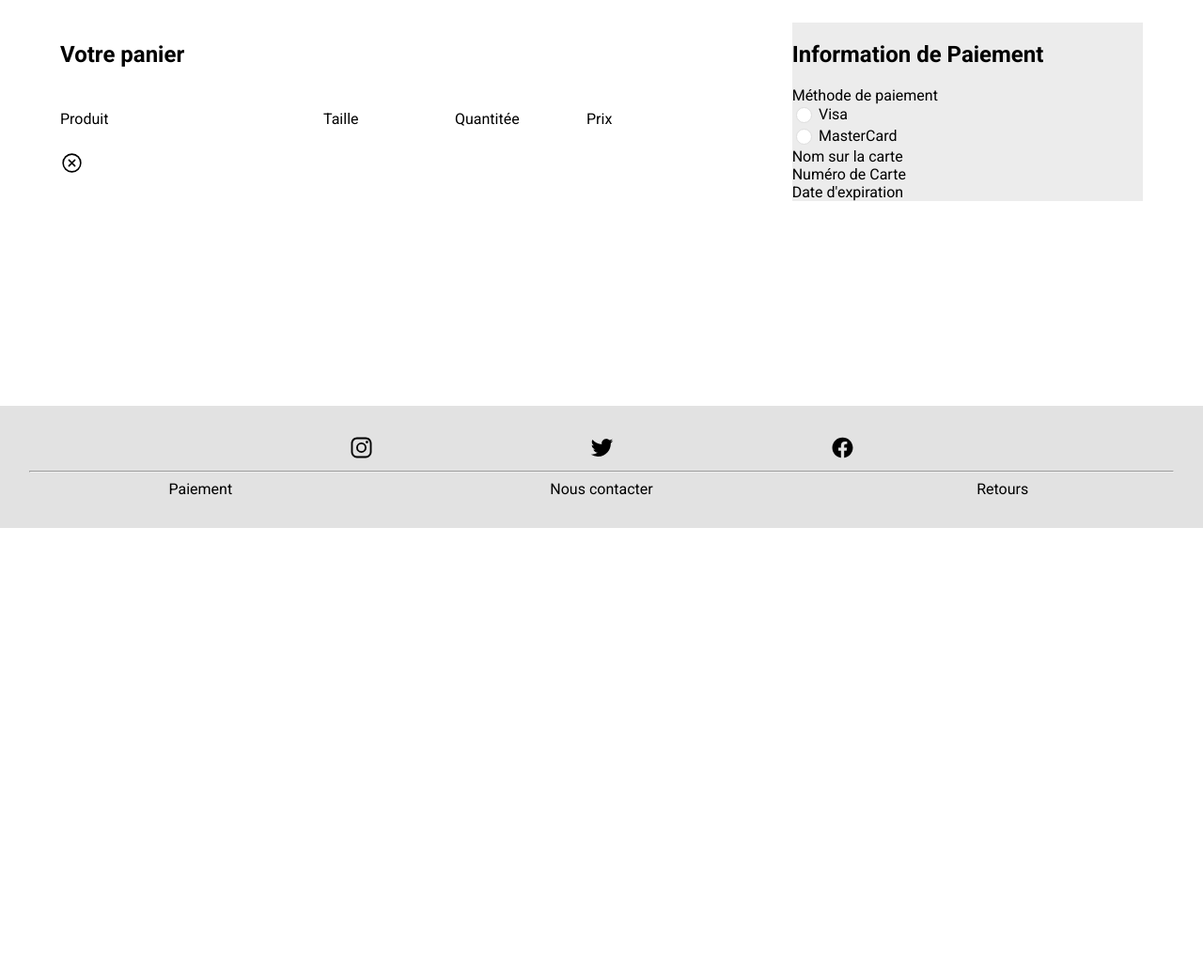
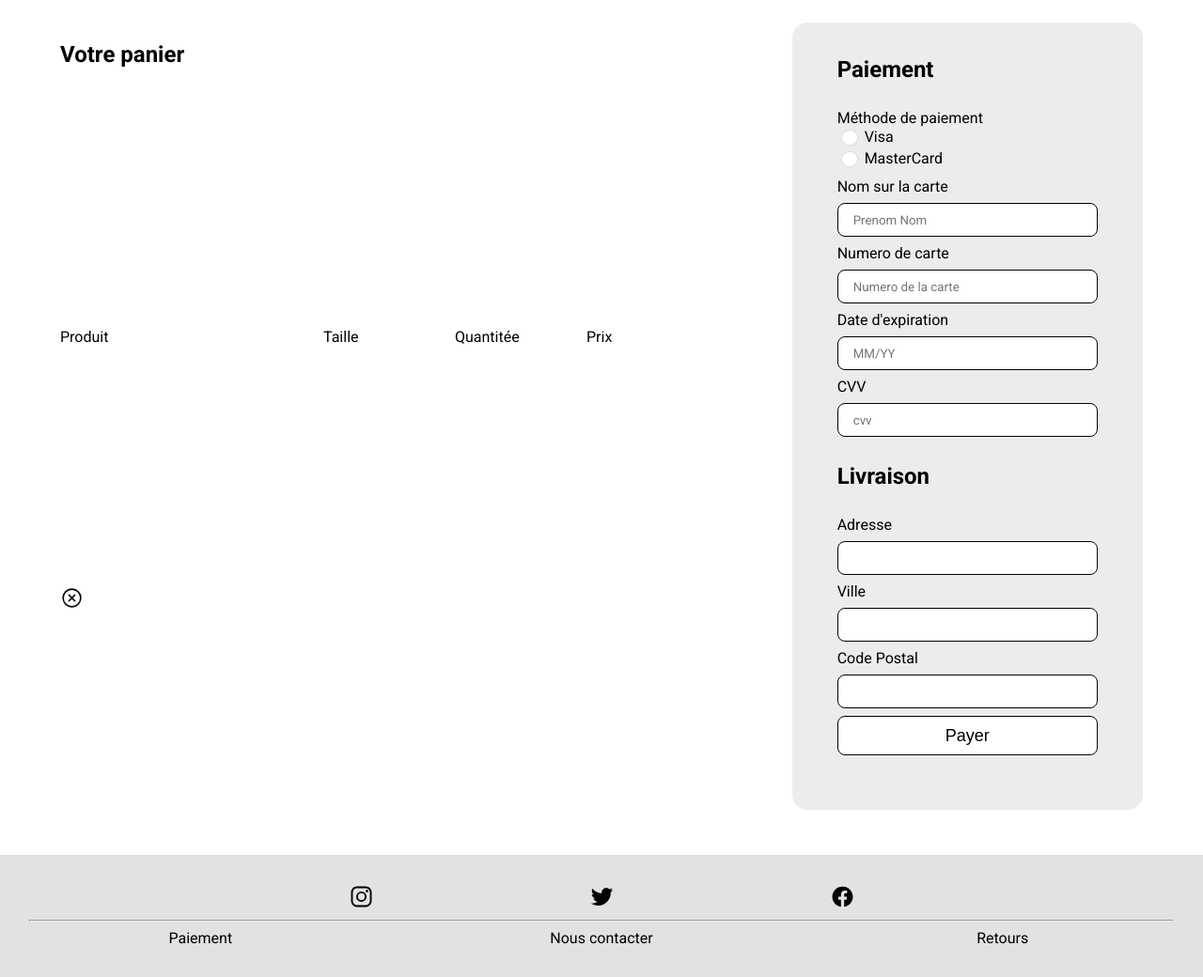
Before and after one commit to GaetanCARRE/projetphp, a PHP site: template src/pages/checkout.php in a window 1280 px wide. Shown: the part 88-1128 px from the top of the page at 94% size. Before the commit the page ends 650 px from the top, so only its background shows below. Run offline with PHP 8.4, Linux system fonts and the light colour scheme; the template is opened without the code that fills it, so the values that code supplies are empty.

Commit message:
formulaire paiement

```diff
--- a/src/pages/checkout.php
+++ b/src/pages/checkout.php
@@ -13,18 +13,39 @@
         <!-- A afficher en meme temps que produit taille quantitée prix  -->
 
     </div>
+
     <div class="payment-checkout">
-        <h2>Information de Paiement</h2>
+            <form action="" method="post">
+                <h2>Paiement</h2>
                 <div>Méthode de paiement
                     <br>
                     <input type="checkbox" class="payment-checkbox"> <label>Visa</label><br>
                     <input type="checkbox" class="payment-checkbox"> <label>MasterCard</label>
 
                 </div>
-        <div>Nom sur la carte</div>
-        <div>Numéro de Carte</div>
-        <div>Date d'expiration</div>
+
+                Nom sur la carte
+                <input type="card_name" name="card_name" placeholder="Prenom Nom" required />
+                Numero de carte
+                <input type="card_num" name="card num" placeholder="Numero de la carte" required />
+                Date d'expiration
+                <input id="expiration_date" name="expiration_date" placeholder="MM/YY" required />
+                CVV
+                <input id="cvv" name="cvv" placeholder="cvv" required />
 
 
+                <h2>Livraison</h2>
+
+
+                Adresse
+                <input type="adresse" name="adresse" required />
+                Ville
+                <input type="Ville" name="Ville" placeholder="" required />
+                Code Postal
+                <input type="CodePostal" name="CodePostal" placeholder="" required />
+
+                <button class='button-payment' type="submit" className="button">Payer</button>
+            </form>
     </div>
+
 </div>
--- a/src/styles.css
+++ b/src/styles.css
@@ -411,6 +411,8 @@ hr {
 .payment-checkout
 {
     background-color: #ececec;
+    margin-bottom: 3rem;
+    border-radius: 1rem;
 }
 
 .product-checkout
@@ -418,11 +420,15 @@ hr {
     display: grid;
     grid-template-columns: 6fr 3fr 3fr 3fr 1fr;
     grid-template-areas: "v1 v1 v1 v1 v1";
+    /* padding-top: 1rem; */
+    min-height: none;
+
 }
 
 .votrepanier
 {
     grid-area: v1;
+
 }
 
 .payment-checkbox
@@ -434,6 +440,7 @@ hr {
     vertical-align: middle;
     border: 1px solid #ddd;
     appearance: none;
+
 
 }
 
@@ -480,3 +487,31 @@ hr {
     text-align: right;
     margin-right: 5rem;
 }
+
+form {
+    display: flex;
+    flex-direction: column;
+    gap: 0.5rem;
+    padding: 1rem 3rem 3rem 3rem;
+
+}
+
+input {
+    border-radius: 0.5rem;
+    height: 2rem;
+    border: 1px solid black;
+    font-family: 'Roboto', sans-serif;
+    padding-left: 1rem;
+}
+
+.button-payment
+{
+    border: solid 1px;
+    font-size: large;
+    background-color: white;
+    color: black;
+    cursor: pointer;
+    padding: 0.6rem 2.3rem 0.6rem 2.3rem;
+    border-radius: 0.5rem;
+    margin-bottom: 0.6rem;
+}
```
Lines whose indentation alone changed are shown as unchanged.
